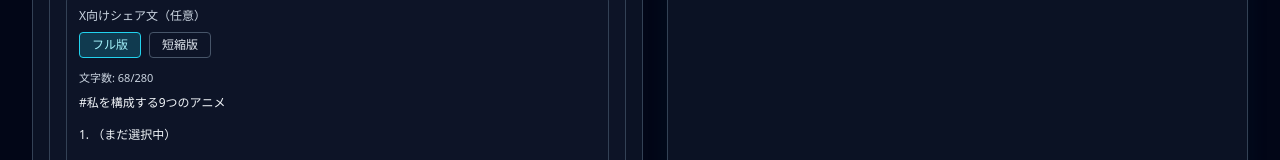
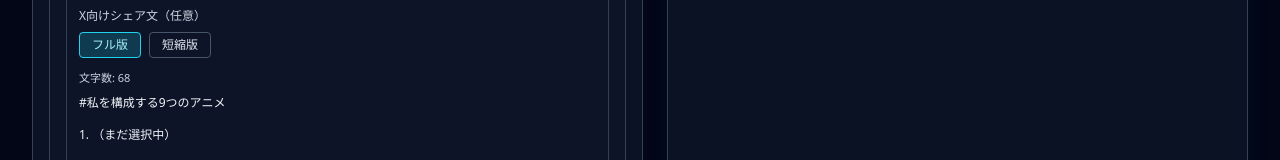
Before and after one commit to tlpt-telepath/9-animes, a Next.js app: page / in a window 1280 px wide. Shown: the part 925-1085 px from the top of the page. Built offline with nearby package versions, Linux system fonts and the light colour scheme.

Commit message:
fix: remove full share text length limit display

```diff
--- a/components/ExportPanel.tsx
+++ b/components/ExportPanel.tsx
@@ -15,11 +15,9 @@ export function ExportPanel({
   onChangeShareMode,
   copyError
 }: ExportPanelProps) {
-  const FULL_LIMIT = 280;
   const SHORT_LIMIT = 140;
   const activeShareText = shareMode === 'short' ? shortShareText : fullShareText;
-  const limit = shareMode === 'short' ? SHORT_LIMIT : FULL_LIMIT;
-  const isOverLimit = activeShareText.length > limit;
+  const isOverLimit = shareMode === 'short' && activeShareText.length > SHORT_LIMIT;
 
   return (
     <section className="space-y-3 rounded-lg border border-slate-700 bg-slate-900/60 p-4">
@@ -52,7 +50,8 @@ export function ExportPanel({
           </button>
         </div>
         <p className="mb-2 text-[11px] text-slate-300">
-          文字数: {activeShareText.length}/{limit}
+          文字数: {activeShareText.length}
+          {shareMode === 'short' ? `/${SHORT_LIMIT}` : ''}
           {isOverLimit ? '（制限超過）' : ''}
         </p>
         <p className="mb-3 whitespace-pre-wrap text-xs text-slate-100">{activeShareText}</p>
```
